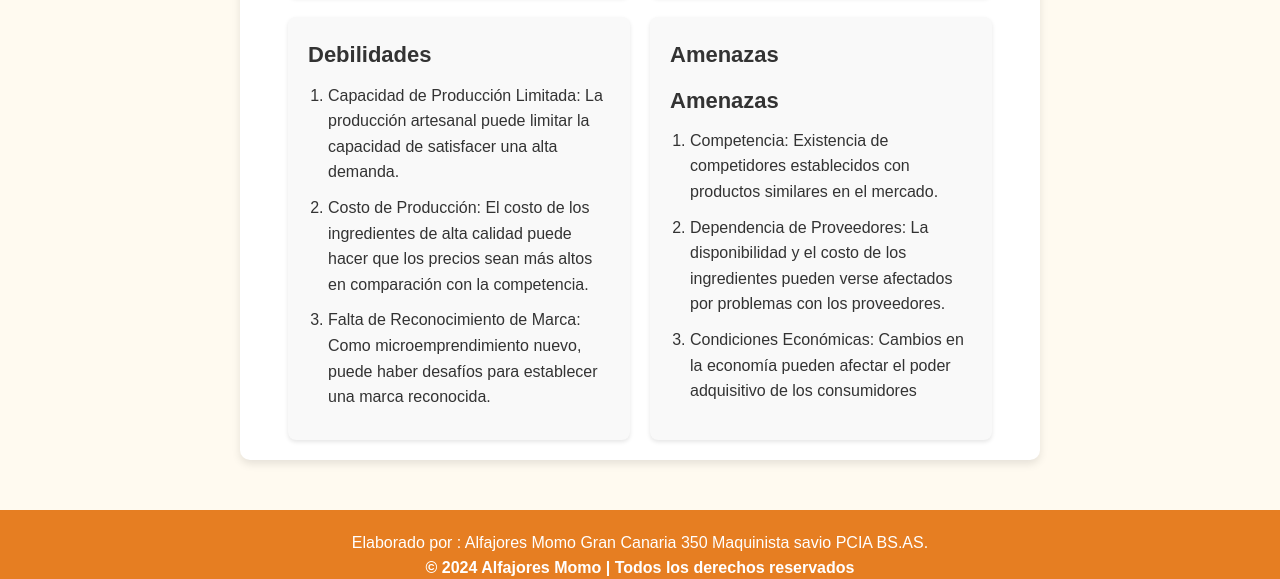
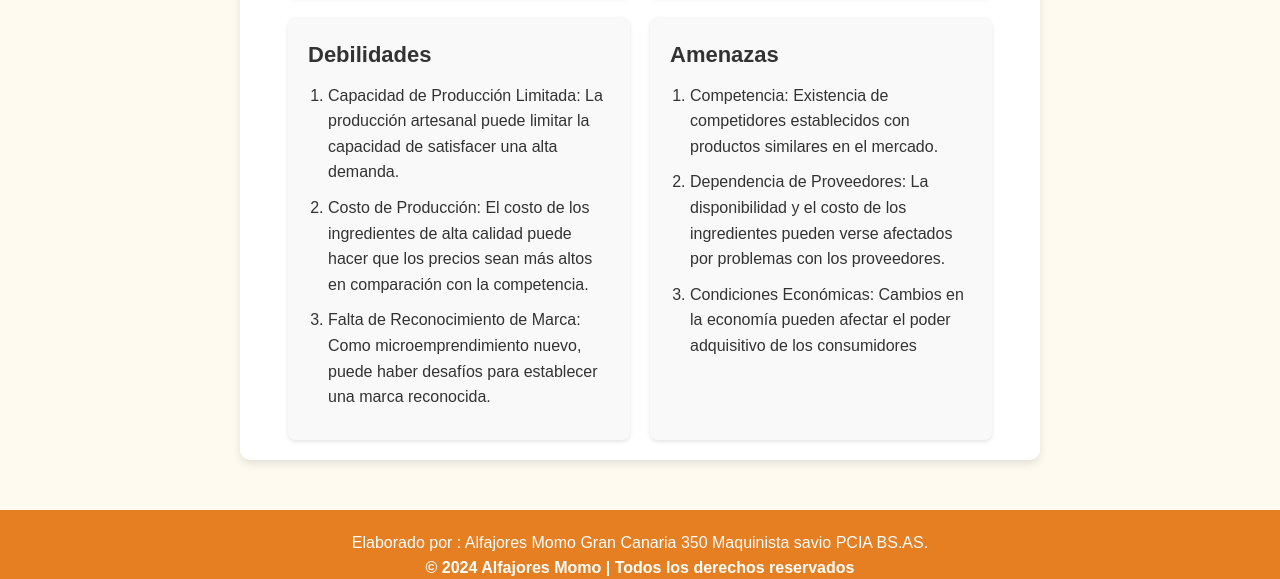
Before and after one commit to tobiax100/alfajoresMomoPag, a plain HTML site: page index.html in a window 1280 px wide. Shown: the part 4988-5567 px from the top of the page. Drawn offline with nearby package versions, Linux system fonts and the light colour scheme.

Commit message:
cambio realizado

```diff
--- a/index.html
+++ b/index.html
@@ -215,7 +215,6 @@
             </div>
             <div class="foda-item">
                 <h3>Amenazas</h3>
-                <h3>Amenazas</h3>
                 <ol>
                     <li>Competencia: Existencia de competidores establecidos con productos similares en el mercado.
                     </li>
```
